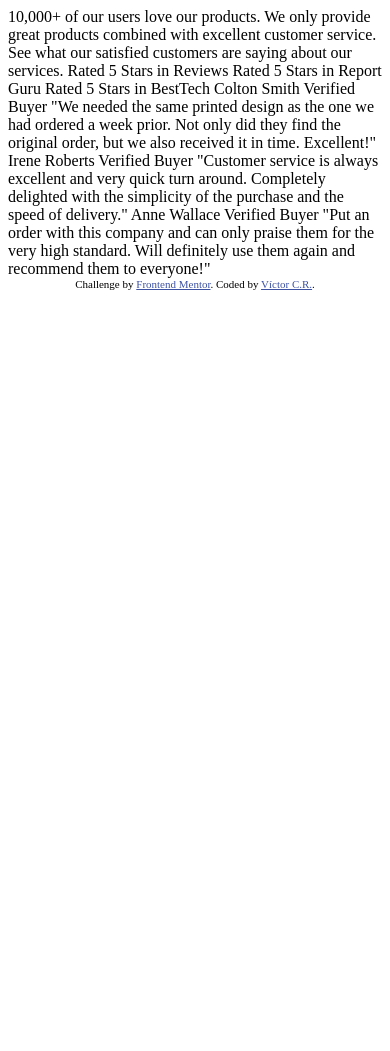
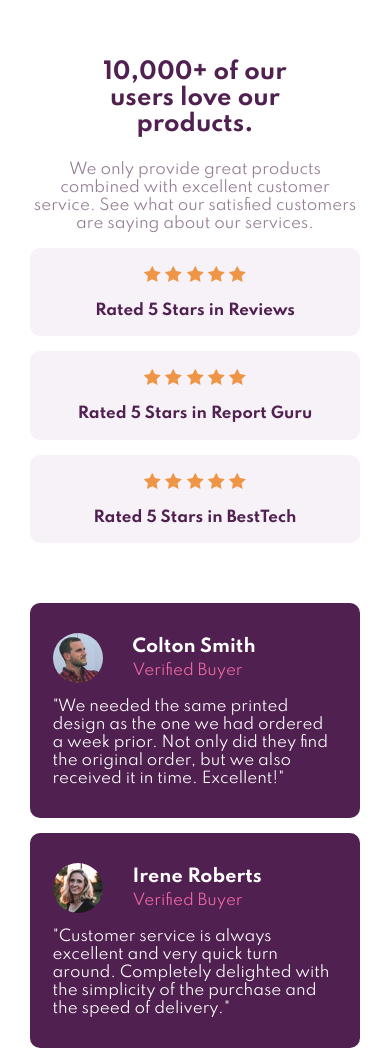
Before and after one commit to victorcr87/social-proof-section, a plain HTML site: page index.html in a window 390 px wide. Shown: the top 1051 px of the page. Before the commit the page ends 844 px from the top, so only its background shows below. Drawn offline with Linux system fonts and the light colour scheme.

Commit message:
mobile version

```diff
--- a/index.html
+++ b/index.html
@@ -14,27 +14,114 @@
 
     <title>Frontend Mentor | Social proof section</title>
 
-    <!-- Feel free to remove these styles or customise in your own stylesheet 👍 -->
     <link rel="stylesheet" href="style.css" />
   </head>
   <body>
-    10,000+ of our users love our products. We only provide great products
-    combined with excellent customer service. See what our satisfied customers
-    are saying about our services. Rated 5 Stars in Reviews Rated 5 Stars in
-    Report Guru Rated 5 Stars in BestTech Colton Smith Verified Buyer "We needed
-    the same printed design as the one we had ordered a week prior. Not only did
-    they find the original order, but we also received it in time. Excellent!"
-    Irene Roberts Verified Buyer "Customer service is always excellent and very
-    quick turn around. Completely delighted with the simplicity of the purchase
-    and the speed of delivery." Anne Wallace Verified Buyer "Put an order with
-    this company and can only praise them for the very high standard. Will
-    definitely use them again and recommend them to everyone!"
-
-    <div class="attribution">
+    <main>
+      <div class="wraper heading-and-description">
+        <section class="heading">
+          <h1 class="title">10,000+ of our users love our products.</h1>
+          <p class="description">
+            We only provide great products combined with excellent customer
+            service. See what our satisfied customers are saying about our
+            services.
+          </p>
+          <section class="ratings-container">
+            <div class="rate-card">
+              <img src="/images/icon-star.svg" alt="star" />
+              <img src="/images/icon-star.svg" alt="star" />
+              <img src="/images/icon-star.svg" alt="star" />
+              <img src="/images/icon-star.svg" alt="star" />
+              <img src="/images/icon-star.svg" alt="star" />
+              <p>Rated 5 Stars in Reviews</p>
+            </div>
+            <div class="rate-card">
+              <img src="/images/icon-star.svg" alt="star" />
+              <img src="/images/icon-star.svg" alt="star" />
+              <img src="/images/icon-star.svg" alt="star" />
+              <img src="/images/icon-star.svg" alt="star" />
+              <img src="/images/icon-star.svg" alt="star" />
+              <p>Rated 5 Stars in Report Guru</p>
+            </div>
+            <div class="rate-card">
+              <img src="/images/icon-star.svg" alt="star" />
+              <img src="/images/icon-star.svg" alt="star" />
+              <img src="/images/icon-star.svg" alt="star" />
+              <img src="/images/icon-star.svg" alt="star" />
+              <img src="/images/icon-star.svg" alt="star" />
+              <p>Rated 5 Stars in BestTech</p>
+            </div>
+          </section>
+        </section>
+      </div>
+      <section class="wraper opinions">
+        <div class="opinion-card">
+          <div class="opinion-card-inner">
+            <div class="opinion-heading">
+              <img
+                src="./images/image-colton.jpg"
+                alt="user picture"
+                class="user-pic"
+              />
+              <div class="buyer">
+                <h3 class="user-name">Colton Smith</h3>
+                <h4 class="verified-buyer">Verified Buyer</h4>
+              </div>
+            </div>
+            <p class="opinion-text">
+              "We needed the same printed design as the one we had ordered a
+              week prior. Not only did they find the original order, but we also
+              received it in time. Excellent!"
+            </p>
+          </div>
+        </div>
+        <div class="opinion-card">
+          <div class="opinion-card-inner">
+            <div class="opinion-heading">
+              <img
+                src="./images/image-irene.jpg"
+                alt="user picture"
+                class="user-pic"
+              />
+              <div class="buyer">
+                <h3 class="user-name">Irene Roberts</h3>
+                <h4 class="verified-buyer">Verified Buyer</h4>
+              </div>
+            </div>
+            <p class="opinion-text">
+              "Customer service is always excellent and very quick turn around.
+              Completely delighted with the simplicity of the purchase and the
+              speed of delivery."
+            </p>
+          </div>
+        </div>
+        <div class="opinion-card">
+          <div class="opinion-card-inner">
+            <div class="opinion-heading">
+              <img
+                src="./images/image-anne.jpg"
+                alt="user picture"
+                class="user-pic"
+              />
+              <div class="buyer">
+                <h3 class="user-name">Anne Wallace</h3>
+                <h4 class="verified-buyer">Verified Buyer</h4>
+              </div>
+            </div>
+            <p class="opinion-text">
+              "Put an order with this company and can only praise them for the
+              very high standard. Will definitely use them again and recommend
+              them to everyone!"
+            </p>
+          </div>
+        </div>
+      </section>
+    </main>
+    <footer class="attribution">
       Challenge by
       <a href="https://www.frontendmentor.io?ref=challenge" target="_blank"
         >Frontend Mentor</a
       >. Coded by <a href="https://github.com/victorcr87">Víctor C.R.</a>.
-    </div>
+    </footer>
   </body>
 </html>
--- a/style.css
+++ b/style.css
@@ -1,7 +1,88 @@
+@import url("https://fonts.googleapis.com/css2?family=Spartan:wght@400;500;700&display=swap");
+:root {
+  --very-dark-magenta: hsl(300, 43%, 22%);
+  --soft-pink: hsl(333, 80%, 67%);
+  --dark-grayish-magenta: hsl(303, 10%, 53%);
+  --light-grayish-magenta: hsl(300, 24%, 96%);
+  --white: hsl(0, 0%, 100%);
+}
 .attribution {
   font-size: 11px;
   text-align: center;
+  margin-bottom: 0.2em;
 }
 .attribution a {
   color: hsl(228, 45%, 44%);
 }
+html,
+body {
+  font-family: "Spartan", sans-serif;
+  font-size: 15px;
+  margin: 0;
+  background: white;
+  width: 100%;
+  height: 100%;
+  display: grid;
+  grid-template-rows: 1fr auto;
+}
+main {
+  margin: 1em 2em 1.5em 2em;
+  display: flex;
+  flex-direction: column;
+  text-align: center;
+}
+.heading-and-description {
+  margin-bottom: 3em;
+}
+.title {
+  color: var(--very-dark-magenta);
+  margin: 2em 3em 1em 3em;
+}
+.description {
+  color: var(--dark-grayish-magenta);
+}
+.rate-card {
+  background-color: var(--light-grayish-magenta);
+  color: var(--very-dark-magenta);
+  font-weight: 700;
+  margin-top: 1em;
+  margin-bottom: 1em;
+  padding-top: 1.2em;
+  padding-bottom: 0.1em;
+  border-radius: 10px;
+}
+.opinion-card {
+  border-radius: 10px;
+  text-align: left;
+  display: grid;
+  place-items: center;
+  background-color: var(--very-dark-magenta);
+  margin-bottom: 1em;
+  color: white;
+}
+.opinion-card-inner {
+  margin: 2em 1.5em 1em 1.5em;
+}
+.opinion-heading {
+  display: grid;
+  grid-template-columns: auto auto;
+  grid-template-rows: auto 1fr;
+  justify-content: flex-start;
+  align-items: center;
+}
+.user-pic {
+  width: 50px;
+  margin-right: 2em;
+  border-radius: 100%;
+}
+.user-name {
+  margin: 0;
+  line-height: 1.5em;
+}
+.verified-buyer {
+  margin: 0;
+  line-height: 1.5em;
+  color: var(--soft-pink);
+
+  font-weight: 400;
+}
```
